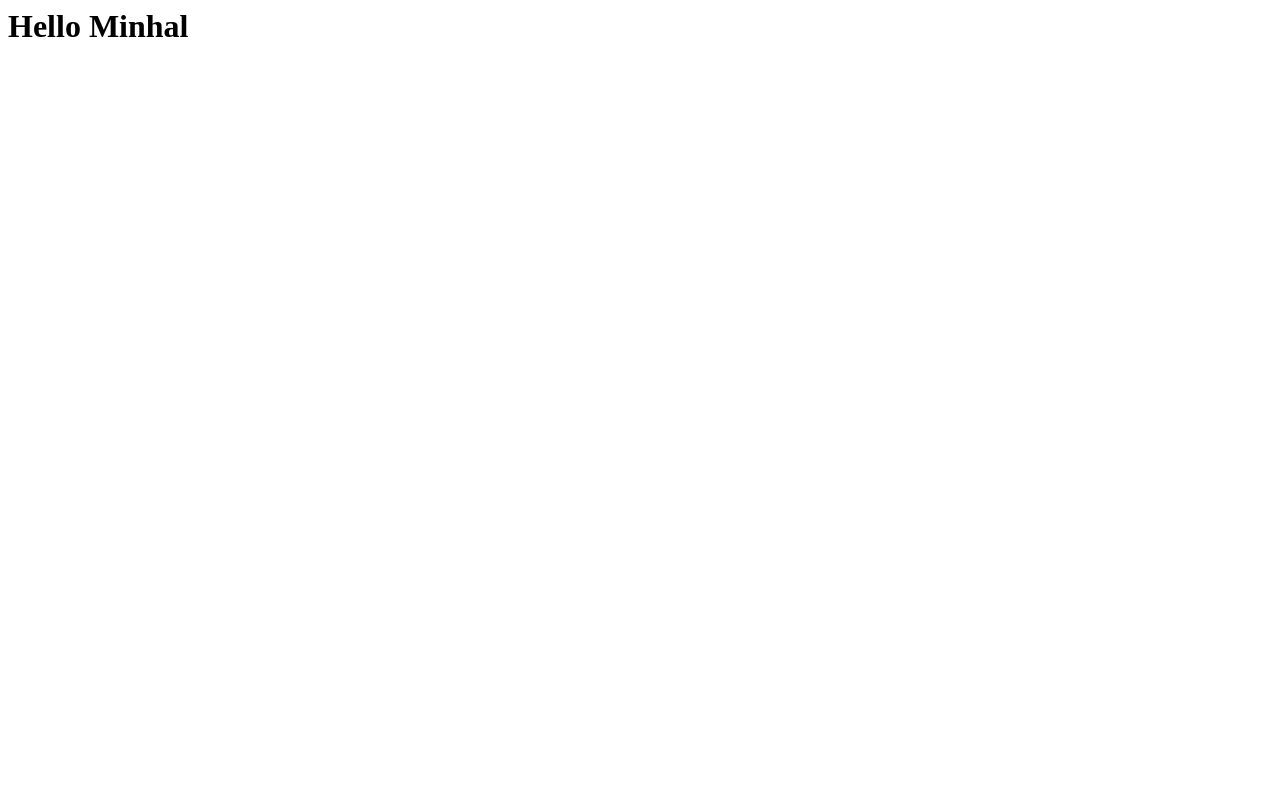
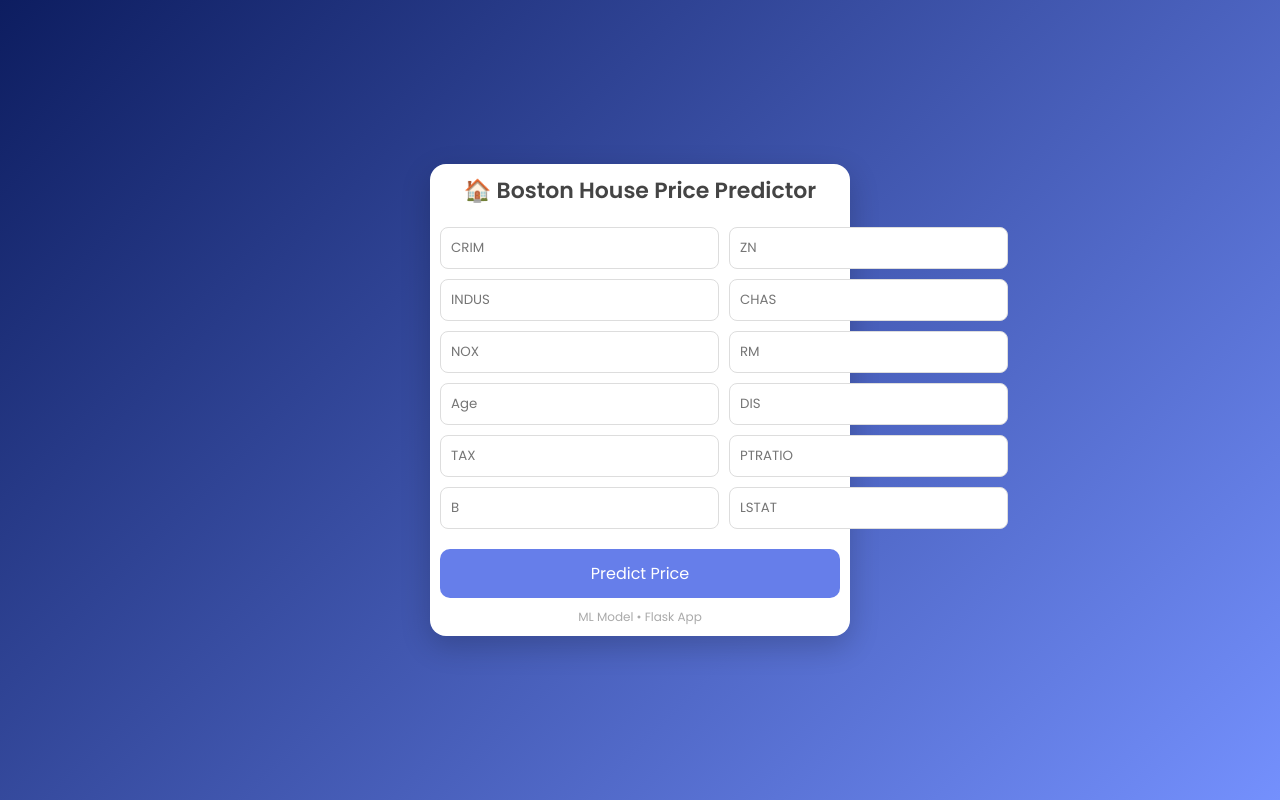
Before and after one commit to minhalhaider97/bostonhousepricing, a Flask app: page / in a window 1280 px wide. Before the commit the page is almost empty. Run offline with Flask 3, Linux system fonts and the light colour scheme; parts of the project's set-up code (start-up, migrations or seed data) failed here and were passed over.

Commit message:
This is my second commit

```diff
--- a/app.py
+++ b/app.py
@@ -15,7 +15,7 @@
 
 @app.route('/')
 def home():
-    return render_template('home.html')
+    return render_template('home.html', predicted=False)
 
 @app.route('/predict_api', methods=['POST'])
 def predict_api():
@@ -27,5 +27,14 @@
     print(output[0])
     return jsonify(output[0])
 
+@app.route('/predict', methods=['POST'])
+def predict():
+    data=request.form
+    input_data=[float(x) for x in data.values()]
+    final_input = scaler.transform(np.array(input_data).reshape(1,-1))
+    output = regmodel.predict(final_input)[0]
+    return render_template("home.html", prediction_text = "The predicted house price is {}".format(output), predicted=True)
+
+
 if __name__=="__main__":
     app.run(debug=True)
--- a/templates/home.html
+++ b/templates/home.html
@@ -1 +1,137 @@
-<h1>Hello Minhal</h1>
+<!DOCTYPE html>
+<html>
+<head>
+  <meta charset="UTF-8">
+  <title>Boston House Price Predictor</title>
+
+  <link href="https://fonts.googleapis.com/css2?family=Poppins:wght@300;400;600&display=swap" rel="stylesheet">
+
+  <style>
+    * {
+      margin: 0;
+      padding: 0;
+      box-sizing: border-box;
+      font-family: 'Poppins', sans-serif;
+    }
+
+    body {
+      background: linear-gradient(135deg, #0d1d60, #7490fd);
+      height: 100vh;
+      display: flex;
+      justify-content: center;
+      align-items: center;
+      color: #333;
+    }
+
+    .container {
+      background: #fff;
+      padding: 10px;
+      border-radius: 16px;
+      width: 420px;
+      box-shadow: 0 10px 30px rgba(0,0,0,0.2);
+      text-align: center;
+    }
+
+    h1 {
+      margin-bottom: 20px;
+      font-size: 22px;
+      font-weight: 600;
+      color: #444;
+    }
+
+    .form-grid {
+      display: grid;
+      grid-template-columns: 1fr 1fr;
+      gap: 10px;
+    }
+
+    input {
+      padding: 10px;
+      border-radius: 8px;
+      border: 1px solid #ddd;
+      outline: none;
+      transition: 0.3s;
+    }
+
+    input:focus {
+      border-color: #667eea;
+      box-shadow: 0 0 5px rgba(102,126,234,0.5);
+    }
+
+    button {
+      margin-top: 20px;
+      width: 100%;
+      padding: 12px;
+      border: none;
+      border-radius: 10px;
+      background: #667eea;
+      color: white;
+      font-size: 16px;
+      cursor: pointer;
+      transition: 0.3s;
+    }
+
+    button:hover {
+      background: #5a67d8;
+    }
+
+    .result {
+      margin-top: 20px;
+      padding: 15px;
+      border-radius: 10px;
+      background: #f1f5ff;
+      color: #333;
+      font-weight: 500;
+    }
+
+    .footer {
+      margin-top: 10px;
+      font-size: 12px;
+      color: #aaa;
+    }
+  </style>
+</head>
+
+<body>
+
+  <div class="container">
+    <h1>🏠 Boston House Price Predictor</h1>
+
+    <form action="{{ url_for('predict') }}" method="post">
+
+      <div class="form-grid">
+        <input type="text" name="CRIM" placeholder="CRIM" required>
+        <input type="text" name="ZN" placeholder="ZN" required>
+        <input type="text" name="INDUS" placeholder="INDUS" required>
+        <input type="text" name="CHAS" placeholder="CHAS" required>
+        <input type="text" name="NOX" placeholder="NOX" required>
+        <input type="text" name="RM" placeholder="RM" required>
+        <input type="text" name="Age" placeholder="Age" required>
+        <input type="text" name="DIS" placeholder="DIS" required>
+        <input type="text" name="TAX" placeholder="TAX" required>
+        <input type="text" name="PTRATIO" placeholder="PTRATIO" required>
+        <input type="text" name="B" placeholder="B" required>
+        <input type="text" name="LSTAT" placeholder="LSTAT" required>
+      </div>
+
+      <button type="submit">Predict Price</button>
+    </form>
+
+    {% if predicted %}
+    <div class="result">
+        {{ prediction_text }}
+    </div>
+
+    <button type="button" onclick="window.location.href='/'">
+        Predict Again
+    </button>
+
+    {% endif %}
+
+    <div class="footer">
+      ML Model • Flask App
+    </div>
+  </div>
+
+</body>
+</html>
```
